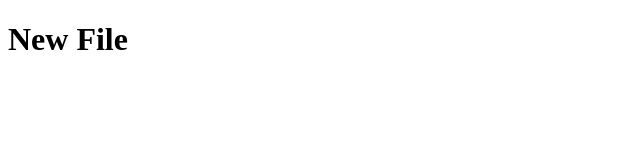
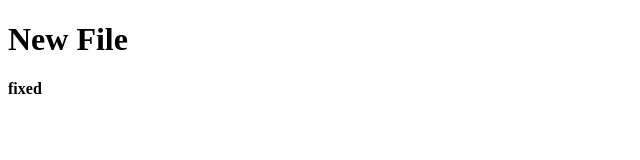
Before and after one commit to fabianoad/example-repo, a plain HTML site: page index.html in a window 1280 px wide. Shown: the full height of the page, 0-640 px from the left. Drawn offline with Linux system fonts and the light colour scheme.

Commit message:
fixed index

```diff
--- a/index.html
+++ b/index.html
@@ -7,5 +7,6 @@
 </head>
 <body>
     <h1>New File</h1>
+    <h4>fixed</h4>
 </body>
 </html>
```
